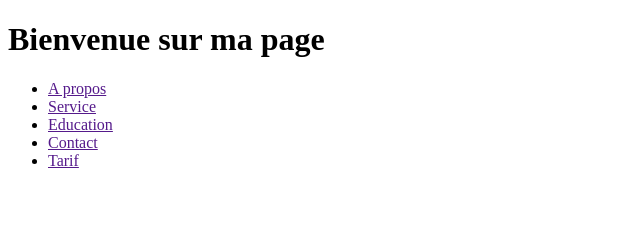
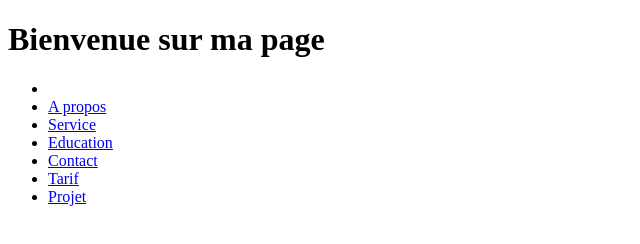
Before and after one commit to guelewar/teamRetard, a plain HTML site: page pages/PARTENAIRE.HTML in a window 1280 px wide. Shown: the whole page, without its empty margins (0-640 px from the left). Drawn offline with Linux system fonts and the light colour scheme.

Commit message:
amadou deel suivre

```diff
--- a/pages/PARTENAIRE.HTML
+++ b/pages/PARTENAIRE.HTML
@@ -10,11 +10,14 @@
         <h1>Bienvenue sur ma page </h1>
         <nav>
             <ul>
-                <li><a href="">A propos</a></li>
-                <li><a href="">Service</a></li>
-                <li><a href="">Education</a></li>
-                <li><a href="">Contact</a></li>
-                <li><a href="">Tarif</a></li>
+                <li><a href="../index.html"></a></li>
+                <li><a href="a-apropos.html">A propos</a></li>
+                <li><a href="service.html">Service</a></li>
+                <li><a href="education.html">Education</a></li>
+                <li><a href="contact.html">Contact</a></li>
+                <li><a href="tarif.html">Tarif</a></li>
+                <li><a href="projet.html">Projet</a></li>
+
             </ul>
         </nav>
     </main>
```
Also changed, not shown: PARTENAIRE.HTML (deleted, +0 -25 lines).
